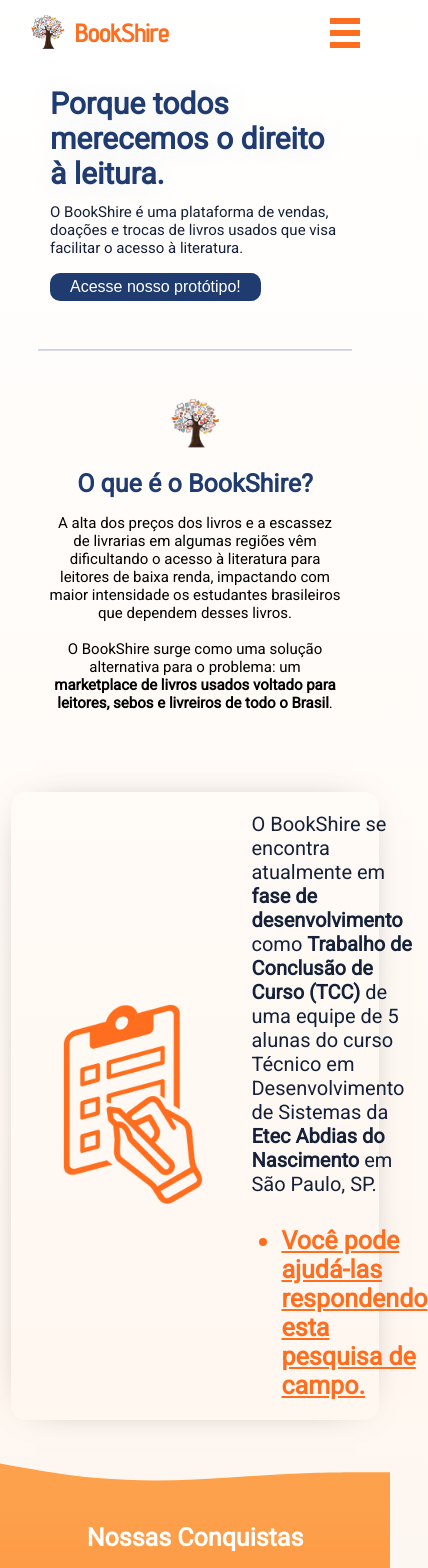
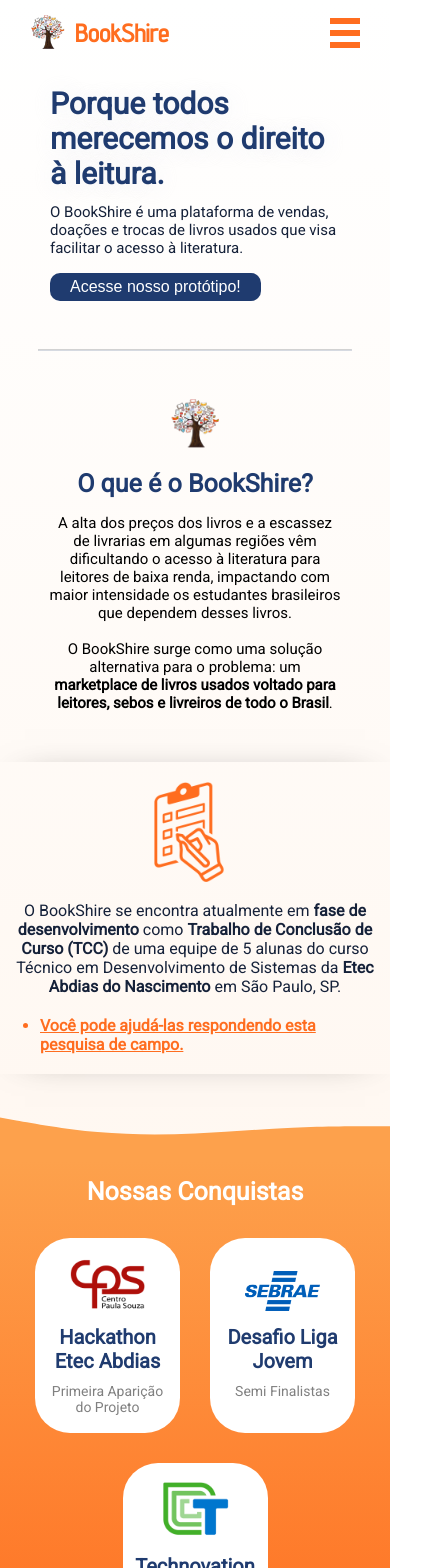
Before and after one commit to RayssaBuarque/BookShire-Website, an Angular app: page / in a window 390 px wide. Shown: the top 1568 px of the page, 428 px wide, since content can reach past the window. Built offline with nearby package versions, Linux system fonts and the light colour scheme.

Commit message:
responsitivity

```diff
--- /dev/null
+++ b/src/app/pages/home/card-info-pesquisa/card-info-pesquisa.component-responsive.css
@@ -0,0 +1,122 @@
+.pesquisa__icon > img{
+    height:200px;
+    width: 200px;
+    margin-right: 20px;
+}
+
+.pesquisa__text > p{
+    text-align: left;
+    font-size: 18px;
+    color:#152139;
+    margin-bottom: 20px;
+}
+
+.pesquisa__text > a:hover{
+    background-color: #FDA14C;
+}
+
+.pesquisa__text > ul{
+    margin-top: 20px;
+    margin-left: 30px;
+    color: #FF6D1F;
+    cursor:pointer;
+}
+
+.pesquisa__text > ul:hover{
+    color: #FDA14C;
+}
+
+.pesquisa__text > ul > li > a{
+    font-size: 23px;
+    font-weight: bold;
+    text-decoration: underline;
+    color:#FF6D1F;
+}
+
+.pesquisa__text > ul > li > a:hover{
+    color:#FDA14C;
+}
+
+
+@media screen and (min-width:1400px) {
+    .sobre__pesquisa-card{
+        width: 65%;
+    }
+
+    .pesquisa__icon > img{
+        height:225px;
+        width: 225px;
+        margin-right: 25px;
+    }
+
+    .pesquisa__text > p{
+        font-size: 22px;
+    }
+
+    .pesquisa__text > ul > li > a{
+        font-size: 25px;
+    }
+}
+@media screen and (max-width:1125px){
+    .sobre__pesquisa-card{
+        width: 80%;
+        margin-top: 65px;
+    }
+
+    .pesquisa__icon > img{
+        height:125px;
+        width: 125px;
+        margin-right: 15px;
+    }
+
+    .pesquisa__text > p{
+        font-size: 18px;
+        margin-bottom: 15px;
+    }
+
+    .pesquisa__text > ul > li > a{
+        font-size: 20px;
+    }
+}
+@media screen and (max-width:800px){
+    .sobre__pesquisa-card{
+        flex-direction: column;
+        margin-top: 50px;
+    }
+
+    .pesquisa__icon > img{
+        height:100px;
+        width: 100px;
+        margin-right: 15px;
+        margin-bottom: 15px;
+    }
+
+    .pesquisa__text > p{
+        text-align: center;
+        font-size: 16px;
+        margin-bottom: 10px;
+    }
+
+    .pesquisa__text > ul > li > a{
+        font-size: 18px;
+    }
+}
+
+@media screen and (max-width:500px){
+    .sobre__pesquisa-card{
+        width: 100%;
+        border-radius: 0;
+        margin: 0;
+        margin-top: 50px;
+
+        padding: 20px 0;
+    }
+
+    .pesquisa__text{
+        padding: 0 10px;
+    }
+
+    .pesquisa__text > ul > li > a{
+        font-size: 16px;
+    }
+}
--- a/src/app/pages/home/card-info-pesquisa/card-info-pesquisa.component.css
+++ b/src/app/pages/home/card-info-pesquisa/card-info-pesquisa.component.css
@@ -1,4 +1,3 @@
-
 .sobre__pesquisa-card{
     width: 75%;
     margin:auto;
@@ -23,20 +22,9 @@
 
 .pesquisa__text > p{
     text-align: left;
-    font-size: 20px;
+    font-size: 18px;
     color:#152139;
-    margin-bottom: 30px;
-}
-
-.pesquisa__text > a{
-    padding:5px 25px;
-    border-radius: 15px;
-    background-color: #FF6D1F;
-
-    font-size: 22px;
-
-    text-decoration: none;
-    color: white;
+    margin-bottom: 20px;
 }
 
 .pesquisa__text > a:hover{
@@ -47,9 +35,6 @@
     margin-top: 20px;
     margin-left: 30px;
     color: #FF6D1F;
-    font-size: 25px;
-    font-weight: bold;
-    text-decoration: underline;
     cursor:pointer;
 }
 
@@ -58,7 +43,9 @@
 }
 
 .pesquisa__text > ul > li > a{
-    text-decoration: none;
+    font-size: 23px;
+    font-weight: bold;
+    text-decoration: underline;
     color:#FF6D1F;
 }
 
--- a/src/app/pages/home/card-info-pesquisa/card-info-pesquisa.component.ts
+++ b/src/app/pages/home/card-info-pesquisa/card-info-pesquisa.component.ts
@@ -3,7 +3,10 @@
 @Component({
   selector: 'app-card-info-pesquisa',
   templateUrl: './card-info-pesquisa.component.html',
-  styleUrls: ['./card-info-pesquisa.component.css']
+  styleUrls: [
+                './card-info-pesquisa.component.css',
+                './card-info-pesquisa.component-responsive.css'
+              ]
 })
 export class CardInfoPesquisaComponent implements OnInit {
 
```
